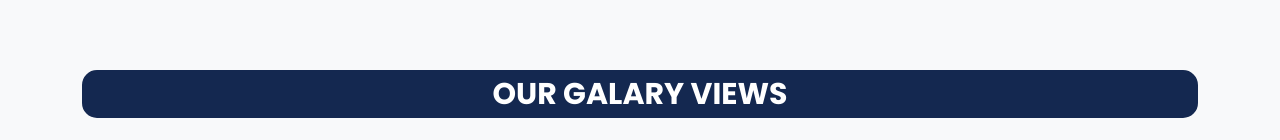
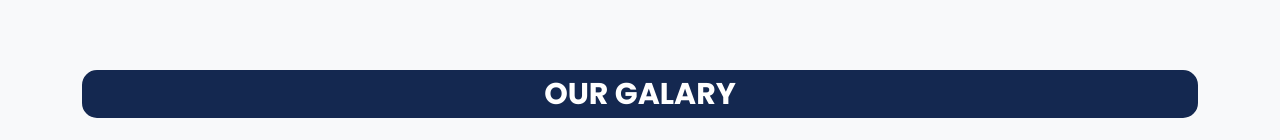
Before and after one commit to Omokhanconcept/omokhanconceptltd, a plain HTML site: page index.html in a window 1280 px wide. Shown: the part 2027-2167 px from the top of the page. Drawn offline with nearby package versions, Linux system fonts and the light colour scheme.

Commit message:
index.html

```diff
--- a/index.html
+++ b/index.html
@@ -326,7 +326,7 @@ footer a:hover img {
 <!-- Section 2: Our Services -->
 <section id="services" class="container my-5">
     <h2 class="text-center mb-4" style="color: #142850; border: solid  #142850; background-color:
-    #142850; border-radius: 15px; padding: 3px; color: white; font-weight: bolder; font-size: 30px;">OUR SERVICES/WHAT WE OFFERS:</h2>
+    #142850; border-radius: 15px; padding: 3px; color: white; font-weight: bolder; font-size: 30px;">OUR SERVICES</h2>
     <div class="row">
       <!-- Card Example -->
       <div class="col-md-6 mb-4">
@@ -458,7 +458,8 @@ footer a:hover img {
 
 <!-- Section 3: What We Offer -->
 <section id="ourgalary" class="container my-5">
-    <h3 class="text-center mb-4" style="color: #142850; border: solid  #142850; background-color:  #142850; border-radius: 15px; padding: 3px; color: white; font-weight: bolder; font-size: 30px;">OUR GALARY VIEWS</h3>
+    <h3 class="text-center mb-4" style="color: #142850; border: solid  #142850; background-color:  #142850;
+      border-radius: 15px; padding: 3px; color: white; font-weight: bolder; font-size: 30px;">OUR GALARY</h3>
     <div class="row">
       <div class="col-md-3 mb-3">
         <div class="card" style="height: 250px;">
```
